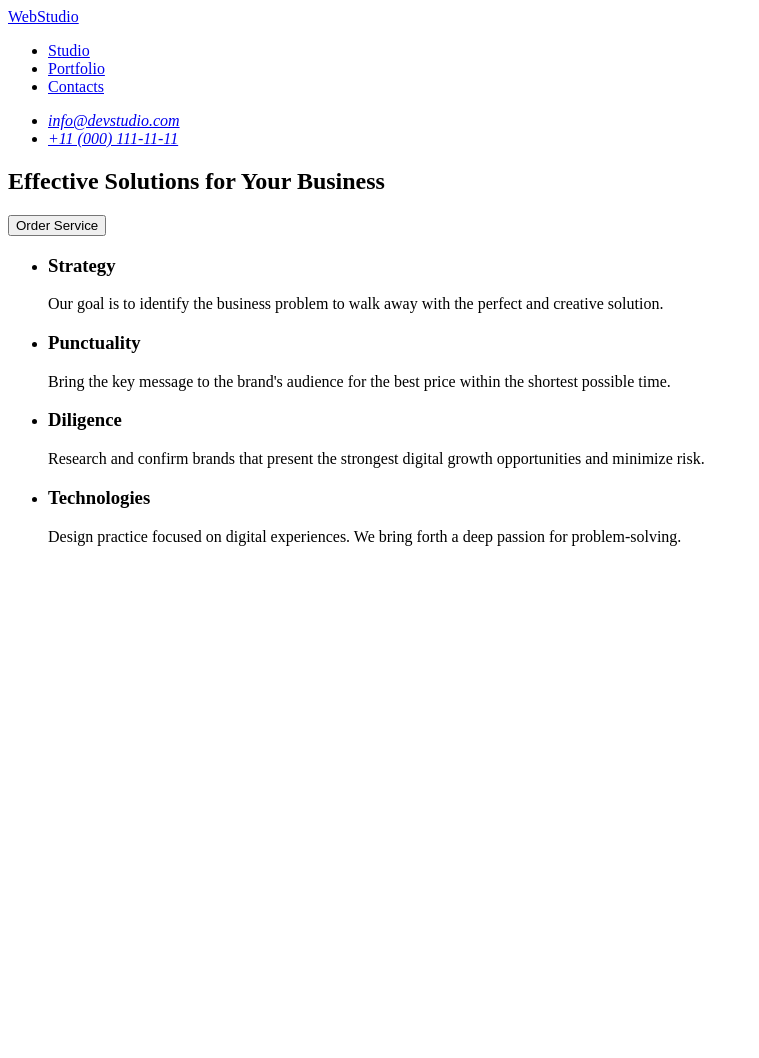
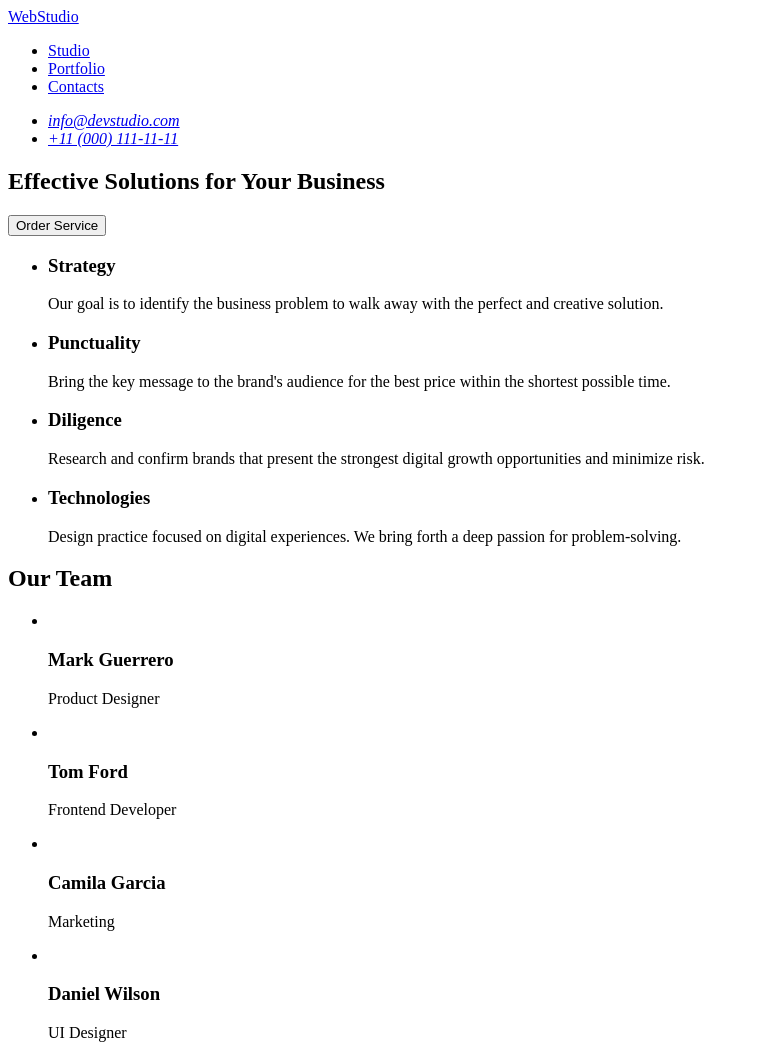
Before and after one commit to PNZ-Grizly/goit-markup-hw-01, a plain HTML site: page index.html in a window 1280 px wide. Shown: the whole page, without its empty margins (0-759 px from the left). Before the commit the page ends 800 px from the top, so only its background shows below. Drawn offline with Linux system fonts and the light colour scheme.

Commit message:
fixed index.html

```diff
--- a/index.html
+++ b/index.html
@@ -60,6 +60,32 @@
           </li>
         </ul>
       </section>
+
+      <section>
+        <h2>Our Team</h2>
+        <ul>
+          <li>
+            <img src="" alt="" />
+            <h3>Mark Guerrero</h3>
+            <p>Product Designer</p>
+          </li>
+          <li>
+            <img src="" alt="" />
+            <h3>Tom Ford</h3>
+            <p>Frontend Developer</p>
+          </li>
+          <li>
+            <img src="" alt="" />
+            <h3>Camila Garcia</h3>
+            <p>Marketing</p>
+          </li>
+          <li>
+            <img src="" alt="" />
+            <h3>Daniel Wilson</h3>
+            <p>UI Designer</p>
+          </li>
+        </ul>
+      </section>
     </main>
   </body>
 </html>
```
Also changed, not shown: images/Team Card 2.jpg (added), images/Team Card 3.jpg (added), images/Team Card 4.jpg (added), images/TeamCard.jpg (added).
